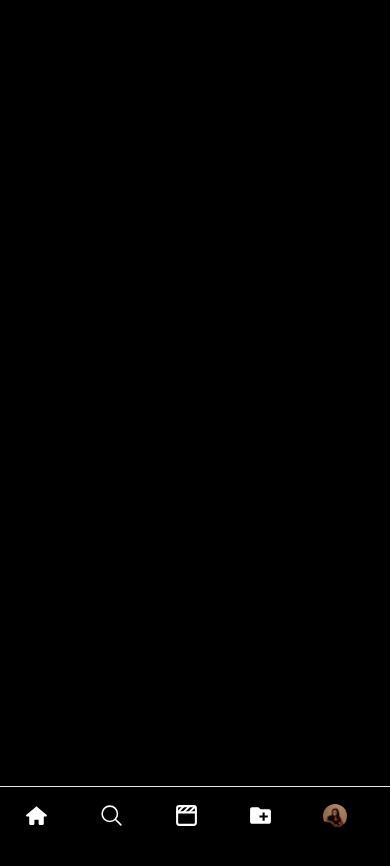
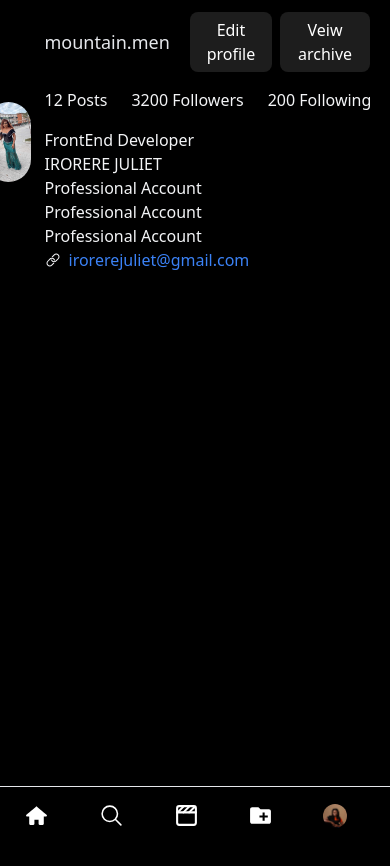
Before and after one commit to irorerejuliet/Instagram-website, a React (Vite) app: page /profile in a window 390 px wide. Shown: the top 866 px of the page. Built offline with nearby package versions, Linux system fonts and the light colour scheme.

Commit message:
make changes on the profile

```diff
--- a/src/Components/Main.jsx
+++ b/src/Components/Main.jsx
@@ -6,6 +6,12 @@ import { Link } from 'react-router-dom'
 import { highlightData } from './Constants/HighlightData';
 import Tab from './Tab';
 import { MdLocalPostOffice } from 'react-icons/md';
+import Posts from './Posts';
+import Reels from './Reels';
+import Tags from './Tags';
+import { RxComponent2 } from 'react-icons/rx';
+import { RiCalendarEventFill, RiPriceTag2Fill } from 'react-icons/ri';
+import { LiaTableSolid } from 'react-icons/lia';
 
 const Main= () => {
   const [activeTab, setActiveTab] = useState("posts");
@@ -64,10 +70,10 @@ const Main= () => {
             </p>
             {/* Bio */}
             <p className="text-base text-gray-100 font-normal">
+ <br />
               IRORERE JULIET <br />
-              Professional Account <br />
-              Professional Account <br />
-              Professional Account <br />
+              Business Strategist <br />
+              Chief Buider <br />
             </p>
             {/* Links */}
             <p className="text-base text-gray-100 font-normal flex items-center gap-x-2">
@@ -104,32 +110,36 @@ const Main= () => {
         </div>
         {/* Post, Reels, Tagged section */}
         <div className="w-full h-auto">
+          {/* tag section */}
           <div className="w-full h-auto flex items-center justify-center gap-x-6 mb-4 border-t border-[#313131]">
             <Tab
               label="POSTS"
-              icon={<MdLocalPostOffice />}
+              icon={<LiaTableSolid />}
               isActive={activeTab === "posts"}
               onclick={() => handleTabClick("posts")}
             />
             <Tab
               label="REELS"
-              icon={<MdLocalPostOffice />}
+              icon={<RiCalendarEventFill />}
               isActive={activeTab === "reels"}
               onclick={() => handleTabClick("reels")}
             />
             <Tab
               label="TAGGED"
-              icon={<MdLocalPostOffice />}
+              icon={<RiPriceTag2Fill />}
               isActive={activeTab === "tag"}
-              onclick={() => handleTabClick("tag")}
+              onclick={() => handleTabClick("tagged")}
             />
           </div>
+          {/* Tab content section */}
           <div
             className={`mt-4 transition-opacity duration-300 ease-out ${
               isContentVisible ? "opacity-100" : "opacity-0"
             }`}
           >
-            {activeTab === "POST" }
+            {activeTab === "posts" && <Posts />}
+            {activeTab === "reels" && <Reels />}
+            {activeTab === "tagged" && <Tags />}
           </div>
         </div>
       </div>
--- a/src/Components/RecommendationUser.jsx
+++ b/src/Components/RecommendationUser.jsx
@@ -25,9 +25,11 @@ const RecommendationUser = () => {
           </div>
           {/* All users */}
           {recommendationUserData.map(({ id, username, image, follow }) => (
-            <div className="w-full h-auto flex items-center justify-between my-4">
+            <div
+              className="w-full h-auto flex items-center justify-between my-4"
+              key={id}
+            >
               <Link
-                key={id}
                 to="/profile"
                 className="w-full h-auto flex items-center gap-x-2"
               >
--- a/src/Components/ReelCard.jsx
+++ b/src/Components/ReelCard.jsx
@@ -11,14 +11,13 @@ const ReelCard = () => {
           to="/"
           key={id}
           className="md:w-[24.675%] w-[32.5%] lg:h-[48vh] md:h-[40vh] sm:h-[30vh] relative group"
-        >
-          style=
-          {{
-            backgroundImage: "/images/vacation.jpeg",
+          style={{
+            backgroundImage: 'url("/images/vacation.jpeg")',
             backgroundPosition: "center",
             backgroundSize: "cover",
             backgroundRepeat: "no-repeat",
           }}
+        >
           <video
             src={video}
             title="reel video"
--- a/src/Pages/FeedPage.jsx
+++ b/src/Components/Tags.jsx
@@ -1,39 +1,53 @@
+import React from 'react'
+import { Link } from 'react-router-dom';
 
-import FeedCard from '../Components/FeedCard';
-import TopNavBar from '../Components/LayOuts/TopNavBar'
-import RecommendationUser from '../Components/RecommendationUser';
-import Stories from '../Components/Stories';
-
-
-const FeedPage = () => {
+const Tags = () => {
   return (
     <>
-      <div className="lg:w-[83%] md:w-[83%] sm:w-full w-full min-h-screen lg:py-7  md:py-7 sm:py-4 py-3 px-3 flex  items-start gap-x-20">
-        {/* Feed + story section*/}
-        <div className="lg:w-[55%] md:w-full sm:w-full w-full h-auto relative">
-          {/* Top Navbar (only visible on small screen) */}
-          <TopNavBar />
-          {/* Stories section */}
-          <Stories />
-          {/* Feed section */}
-          <div className="w-full h-auto flex items-center justify-center mt-6">
-            <div className="lg:w-[73%] md:[73%] sm:w-[80%] w-[80%] h-auto">
-              {/*  */}
-              <FeedCard />
-              <FeedCard />
-              <FeedCard />
-              <FeedCard />
-            </div>
-          </div>
-        </div>
-        {/* Recommended user section */}
-        <div className="w-[25%] h-auto lg:block md:hidden sm:hidden hidden">
-          {/*  */}
-          <RecommendationUser />
-        </div>
+      <div className="w-full h-auto  flex items-center gap-1 flex-wrap">
+        <Link
+          t="/"
+          className="md:w-[33%] w-[32.5%] lg:[40vh] md:h-[35vh] sm:h-[30vh] h-[25vh]"
+          style={{
+            backgroundImage: 'url("/images/vacation.jpeg")',
+            backgroundPosition: "center",
+            backgroundSize: "cover",
+            backgroundRepeat: "no-repeat",
+          }}
+        />
+        <Link
+          to="/"
+          className="md:w-[33%] w-[32.5%] lg:[40vh] md:h-[35vh] sm:h-[30vh] h-[25vh]"
+          style={{
+            backgroundImage: 'url("/images/vacation.jpeg")',
+            backgroundPosition: "center",
+            backgroundSize: "cover",
+            backgroundRepeat: "no-repeat",
+          }}
+        />
+        <Link
+          to="/"
+          className="md:w-[33%] w-[32.5%] lg:[40vh] md:h-[35vh] sm:h-[30vh] h-[25vh]"
+          style={{
+            backgroundImage: 'url("/images/vacation.jpeg")',
+            backgroundPosition: "center",
+            backgroundSize: "cover",
+            backgroundRepeat: "no-repeat",
+          }}
+        />
+        <Link
+          to="/"
+          className="md:w-[33%] w-[32.5%] lg:[40vh] md:h-[35vh] sm:h-[30vh] h-[25vh]"
+          style={{
+            backgroundImage: 'url("/images/vacation.jpeg")',
+            backgroundPosition: "center",
+            backgroundSize: "cover",
+            backgroundRepeat: "no-repeat",
+          }}
+        />
       </div>
     </>
   );
 }
 
-export default FeedPage
+export default Tags
--- /dev/null
+++ b/src/Pages/MobileProfile.jsx
@@ -0,0 +1,68 @@
+import React from 'react'
+import { IoIosLink, IoIosSettings } from 'react-icons/io';
+import { Link } from 'react-router-dom';
+
+const MobileProfile = () => {
+  return (
+    <>
+      <div className="w-full h-auto md:hidden block text-white">
+        <div className="w-full h-auto flex items-center lg:gap-x-20 md:gap-x-16 sm:gap-x-12 gap-x-3.5 justify-center mb-10">
+          <img
+            src="/images/ifueko.jpg"
+            alt="profile-img"
+            className="rounded-full md:w-44 w-20  h-20 object-cover"
+          />
+          <div className="flex items-start flex-col">
+            <div className="flex items-center gap-x-5 mb-4">
+              <Link to="/profile" className="text-lg text-gray-200 font-normal">
+                mountain.men
+              </Link>
+              <div className="flex items-center gap-x-2">
+                <button className="bg-[#1d1d1d] rounded-lg px-4 py-1.5 text-base text-white font-normal hover:bg-[#2f2f2f] ease-out duration-150">
+                  Edit profile
+                </button>
+                <button className="bg-[#1d1d1d] rounded-lg px-4 py-1.5 text-base text-white font-normal hover:bg-[#2f2f2f] ease-out duration-150">
+                  Veiw archive
+                </button>
+              </div>
+              <IoIosSettings size={20} className="text-white" />
+            </div>
+            {/* Post, followes, following */}
+            <div className="flex items-center gap-x-6 mb-4">
+              <h6 className="text-base text-gray-100 font-normal">12 Posts</h6>
+              <Link to="/" className="text-base text-gray-100 font-normal">
+                3200 Followers
+              </Link>
+              <Link to="/" className="text-base text-gray-100 font-normal">
+                200 Following
+              </Link>
+            </div>
+            {/* fullname */}
+            <p className="text-base text-gray-100 font-normal">
+              FrontEnd Developer
+            </p>
+            {/* Bio */}
+            <p className="text-base text-gray-100 font-normal">
+              IRORERE JULIET <br />
+              Professional Account <br />
+              Professional Account <br />
+              Professional Account <br />
+            </p>
+            {/* Links */}
+            <p className="text-base text-gray-100 font-normal flex items-center gap-x-2">
+              <IoIosLink />
+              <Link
+                to="/"
+                className="text-blue-500 hover:underline font-medium"
+              >
+                irorerejuliet@gmail.com
+              </Link>
+            </p>
+          </div>
+        </div>
+      </div>
+    </>
+  );
+}
+
+export default MobileProfile
--- a/src/Pages/Profile.jsx
+++ b/src/Pages/Profile.jsx
@@ -1,4 +1,5 @@
 import Main from "../Components/main"
+import MobileProfile from "./MobileProfile"
 
 
 
@@ -9,6 +10,7 @@ const Profile = () => {
           {/* profile for big screem */}
           <Main/>
           {/* profile for larfe screen */}
+          <MobileProfile/>
         </div>
   )
 }
```
